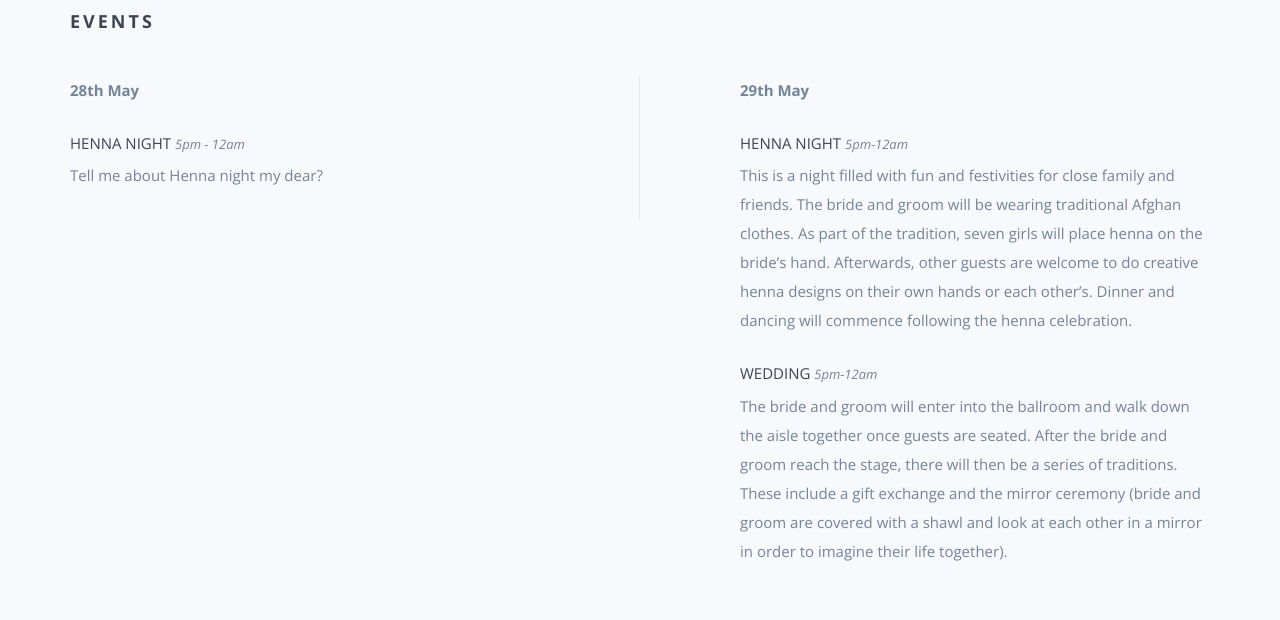
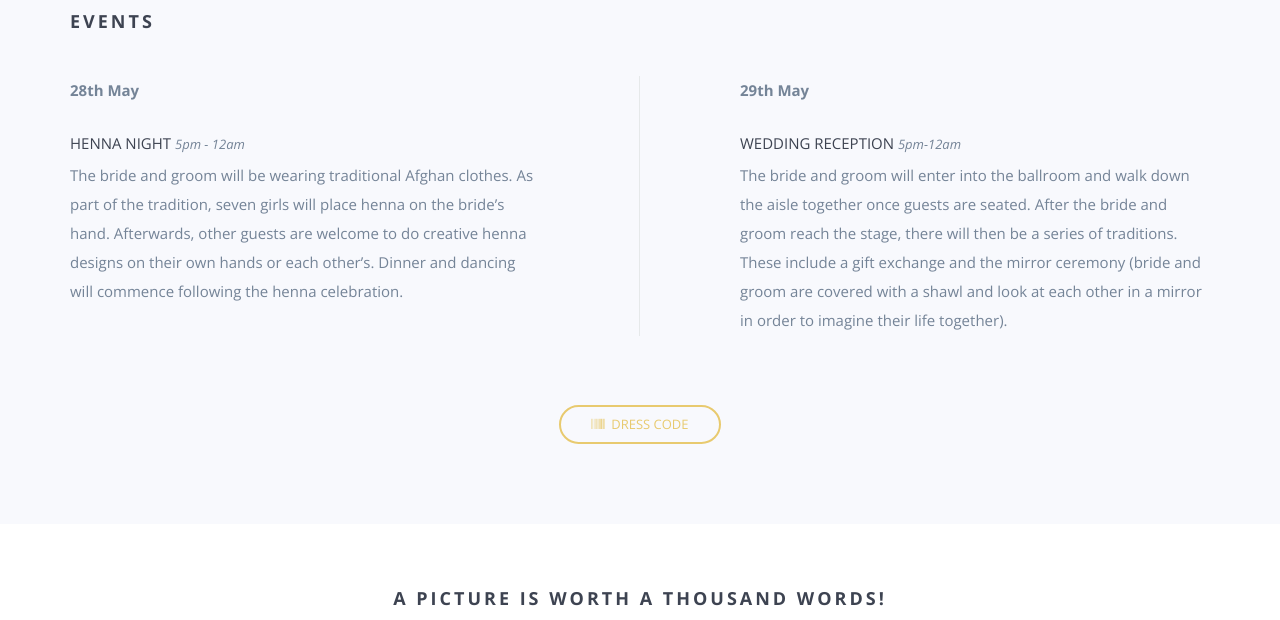
Before and after one commit to aaronjengel/aaronjengel.github.io, a website: page index.html in a window 1280 px wide. Shown: the part 2220-2840 px from the top of the page. Drawn offline with nearby package versions, Linux system fonts and the light colour scheme; some packages are replaced by stand-ins of ours; a script that the page names is missing; files whose address does not match are found by name.

Commit message:
remove haldi section

```diff
--- a/index.html
+++ b/index.html
@@ -140,21 +140,18 @@
                 <div class="wp3">
                     <p><strong>28th May</strong></p>
                     <h5>Henna Night <span class="time">5PM - 12AM</span></h5>
-                    <p>Tell me about Henna night my dear?</p>
+                    <p>The bride and groom will be wearing traditional Afghan clothes.
+                     As part of the tradition, seven girls will place henna on the bride’s hand.
+                      Afterwards, other guests are welcome to do creative henna designs on their own hands or each other’s.
+                       Dinner and dancing will commence following the henna celebration.</p>
                 </div>
             </div>
             <div class="col-md-6 col-sm-12 col-xs-12 rightcol">
                 <div class="wp4">
                     <p><strong>29th May</strong></p>
-                    <h5>Henna Night <span class="time">5PM-12AM</span></h5>
-                    <p>This is a night filled with fun and festivities for close family and friends.
-                       The bride and groom will be wearing traditional Afghan clothes.
-                        As part of the tradition, seven girls will place henna on the bride’s hand.
-                         Afterwards, other guests are welcome to do creative henna designs on their own hands or each other’s.
-                          Dinner and dancing will commence following the henna celebration.</p>
                 </div>
                 <div class="wp6">
-                    <h5>Wedding <span class="time">5PM-12AM</span></h5>
+                    <h5>Wedding Reception <span class="time">5PM-12AM</span></h5>
                     <p>The bride and groom will enter into the ballroom and walk down the aisle together once guests are seated.
                        After the bride and groom reach the stage, there will then be a series of traditions.
                         These include a gift exchange and the mirror ceremony
```
